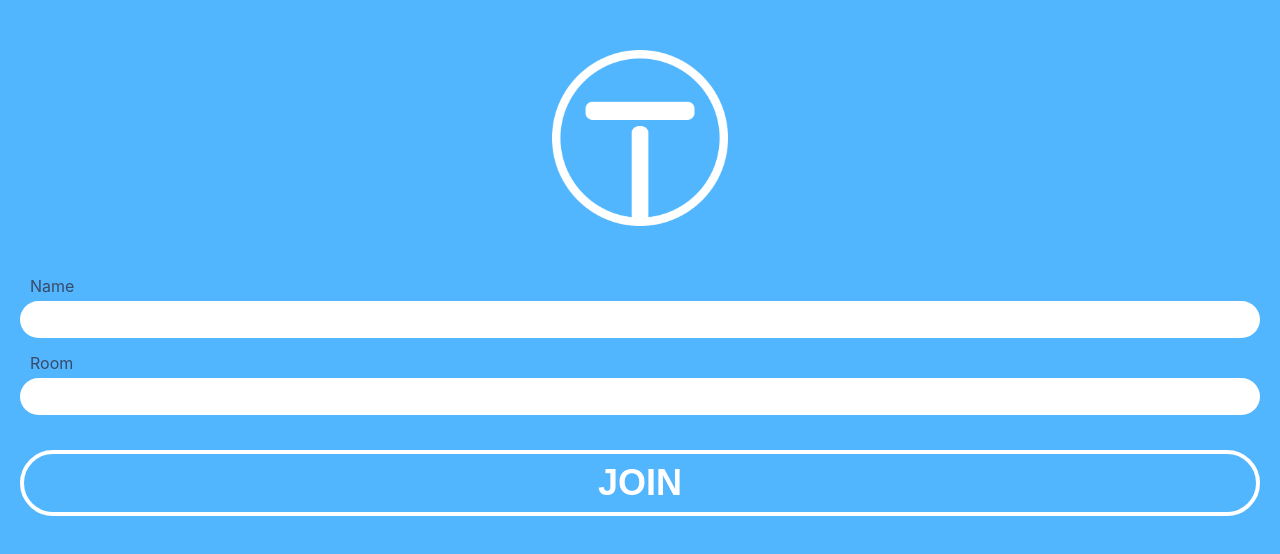
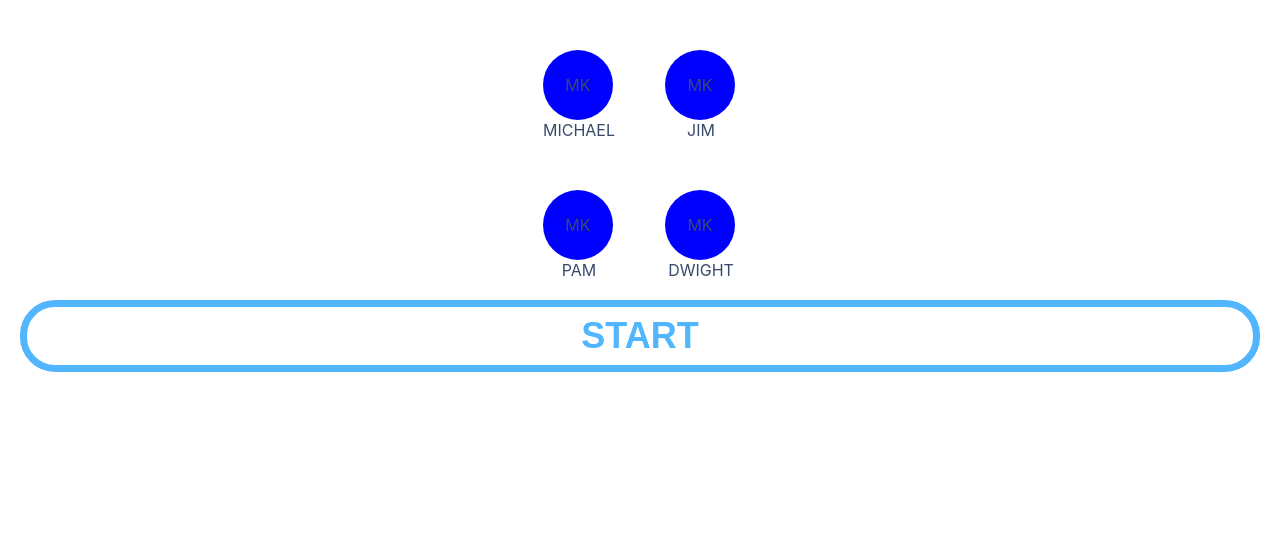
Before and after one commit to martink-rsa/trivia-app, a React (Create React App) app in the folder client/: page / in a window 1280 px wide. Shown: the top 554 px of the page. Built offline with nearby package versions, Linux system fonts and the light colour scheme.

Commit message:
basic skeleton for page

```diff
--- a/client/src/components/App/App.tsx
+++ b/client/src/components/App/App.tsx
@@ -1,31 +1,43 @@
-import React, { useState, useEffect } from 'react';
-import * as S from './App.style';
-import JoinGame from '../../views/JoinGame/JoinGame';
-import { io } from 'socket.io-client';
+import React, { useState, useEffect } from "react";
+import * as S from "./App.style";
+import JoinGame from "../../views/JoinGame/JoinGame";
+import Lobby from "../../views/Lobby/Lobby";
+import { io } from "socket.io-client";
 
-const SERVER = 'http://localhost:3001';
+const SERVER = "http://localhost:3001";
 
 let socket: any;
 
+enum GameStates {
+  "INTRO",
+  "LOBBY",
+}
+
 function App() {
+  const [gameState, setGameState] = useState<GameStates>(GameStates.LOBBY);
+
   useEffect(() => {
     //
     socket = io(SERVER);
-    socket.on('userConnected', (data: any) => {
+    socket.on("userConnected", (data: any) => {
       console.log(data);
     });
   }, []);
 
-  function handleJoin(name: string, room: string) {
-    console.log('Handle join');
-    socket.emit('attemptJoin', { name, room });
-  }
+  const attemptJoin = async (username: string, room: string) => {
+    console.log(username);
+    console.log(room);
+  };
 
-  return (
-    <>
-      <JoinGame handleJoin={handleJoin} />
-    </>
-  );
+  const getGameScreen = () => {
+    if (gameState === GameStates.INTRO) {
+      return <JoinGame handleJoin={attemptJoin} />;
+    } else if (gameState === GameStates.LOBBY) {
+      return <Lobby />;
+    }
+  };
+
+  return <>{getGameScreen()}</>;
 }
 
 export default App;
--- /dev/null
+++ b/client/src/components/PlayerDisplay/PlayerDisplay.style.ts
@@ -0,0 +1,19 @@
+import styled from "styled-components";
+
+const ICON_SIZE = 70;
+
+export const Wrapper = styled.li``;
+
+export const IconContainer = styled.div`
+  display: flex;
+  justify-content: center;
+  align-items: center;
+  width: ${ICON_SIZE}px;
+  height: ${ICON_SIZE}px;
+  background: blue;
+  border-radius: 50%;
+`;
+
+export const Name = styled.div`
+  text-align: center;
+`;
--- /dev/null
+++ b/client/src/components/PlayerDisplay/PlayerDisplay.tsx
@@ -0,0 +1,18 @@
+import React, { useState, useEffect } from "react";
+import * as S from "./PlayerDisplay.style";
+import Player from "../../shared/Player";
+
+type Props = {
+  player: Player;
+};
+
+function PlayerDisplay({ player }: Props) {
+  return (
+    <S.Wrapper>
+      <S.IconContainer>MK</S.IconContainer>
+      <S.Name>{player.username}</S.Name>
+    </S.Wrapper>
+  );
+}
+
+export default PlayerDisplay;
--- /dev/null
+++ b/client/src/shared/Player.ts
@@ -0,0 +1,8 @@
+type Player = {
+  username: String;
+  iconId: Number;
+  color: String;
+  isAdmin: Boolean;
+};
+
+export default Player;
--- /dev/null
+++ b/client/src/views/Lobby/Lobby.style.ts
@@ -0,0 +1,30 @@
+import styled from "styled-components";
+
+export const Wrapper = styled.div`
+  box-sizing: border-box;
+  display: flex;
+  flex-direction: column;
+  align-items: center;
+  height: 100%;
+  width: 100%;
+  background-color: #fff;
+  padding: 50px 20px 10px 20px;
+
+  form {
+    padding: 0;
+    margin: 0;
+    width: 100%;
+    button {
+      margin-top: 20px;
+    }
+  }
+`;
+
+export const PlayersList = styled.ul`
+  display: grid;
+  grid-template-columns: 1fr 1fr;
+  grid-gap: 50px;
+  margin: 0;
+  padding: 0;
+  list-style: none;
+`;
--- /dev/null
+++ b/client/src/views/Lobby/Lobby.tsx
@@ -0,0 +1,45 @@
+import React, { useState, useEffect } from "react";
+import * as S from "./Lobby.style";
+import Button from "../../components/Button/Button";
+import PlayerDisplay from "../../components/PlayerDisplay/PlayerDisplay";
+import Player from "../../shared/Player";
+
+type Props = {
+  // handleJoin: (name: string, room: string) => void;
+};
+
+/** The Lobby screen that shows all the players and leads
+ * to the main game
+ */
+function Lobby(props: Props) {
+  const [players, setPlayers] = useState<Player[]>([
+    { username: "MICHAEL", iconId: 0, color: "blue", isAdmin: false },
+    { username: "JIM", iconId: 1, color: "green", isAdmin: false },
+    { username: "PAM", iconId: 2, color: "purple", isAdmin: true },
+    { username: "DWIGHT", iconId: 3, color: "red", isAdmin: false },
+  ]);
+  /**
+   * Submits the user's details
+   * @param event The Form event
+   */
+  const handleSubmit = (event: React.FormEvent<HTMLFormElement>): void => {
+    //
+  };
+
+  return (
+    <S.Wrapper>
+      <S.PlayersList>
+        {players.map((player) => (
+          <PlayerDisplay player={player} />
+        ))}
+      </S.PlayersList>
+      <form onSubmit={handleSubmit}>
+        <Button type="submit" fullWidth>
+          START
+        </Button>
+      </form>
+    </S.Wrapper>
+  );
+}
+
+export default Lobby;
```
